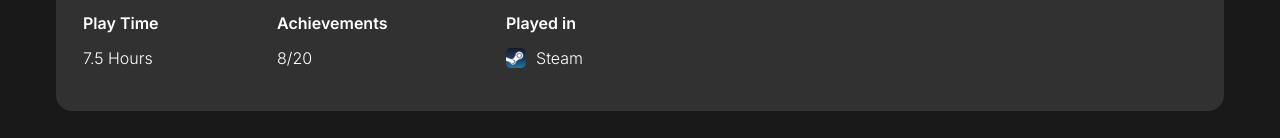
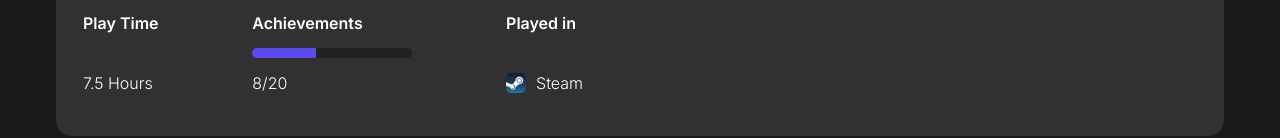
Before and after one commit to christian-raphael/gamer-identity, a React (Vite) app in the folder frontend/: page / in a window 1280 px wide. Shown: the part 1427-1565 px from the top of the page. Built offline with nearby package versions, Linux system fonts and the light colour scheme.

Commit message:
add achievements progress bar

```diff
--- a/frontend/src/components/profile/LastGamePlayedCard/LastGamePlayedCard.css
+++ b/frontend/src/components/profile/LastGamePlayedCard/LastGamePlayedCard.css
@@ -55,3 +55,28 @@
     font-size: 1rem;
     font-weight: 300;
 }
+
+.achievements-progress-bar {
+  appearance: none;
+  height: 10px;
+  border-radius: 100px;
+
+  /* Chrome and Safari */
+  &::-webkit-progress-bar {
+    background: #222222;
+    border-radius: 100px;
+  }
+
+  &::-webkit-progress-value {
+    background-color: #5B4BEE;
+    border-top-left-radius: 100px;
+    border-bottom-left-radius: 100px;
+  }
+
+  /* Firefox */
+  &::-moz-progress-bar {
+    background-color: #5B4BEE;
+    border-top-left-radius: 100px;
+    border-bottom-left-radius: 100px;
+  }
+}
--- a/frontend/src/components/profile/LastGamePlayedCard/LastGamePlayedCard.tsx
+++ b/frontend/src/components/profile/LastGamePlayedCard/LastGamePlayedCard.tsx
@@ -18,6 +18,7 @@ function LastGamePlayedCard() {
                 </div>
                 <div className="last-game-played-detail">
                     <h3 className="last-game-played-detail-label">Achievements</h3>
+                    <progress className="achievements-progress-bar" value={8} max={20} />
                     <p className="last-game-played-detail-data">8/20</p>
                 </div>
                 <div className="last-game-played-detail">
```
